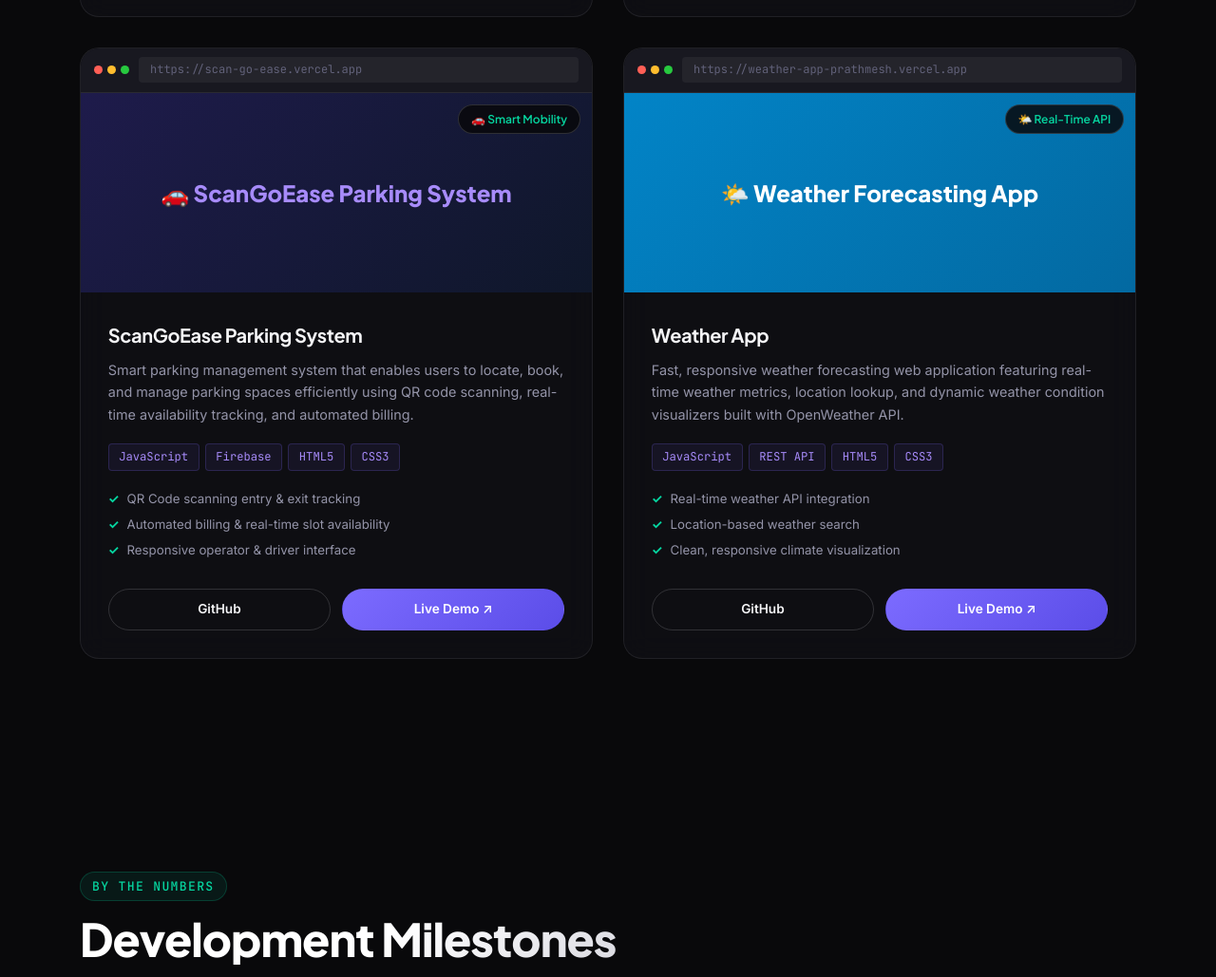
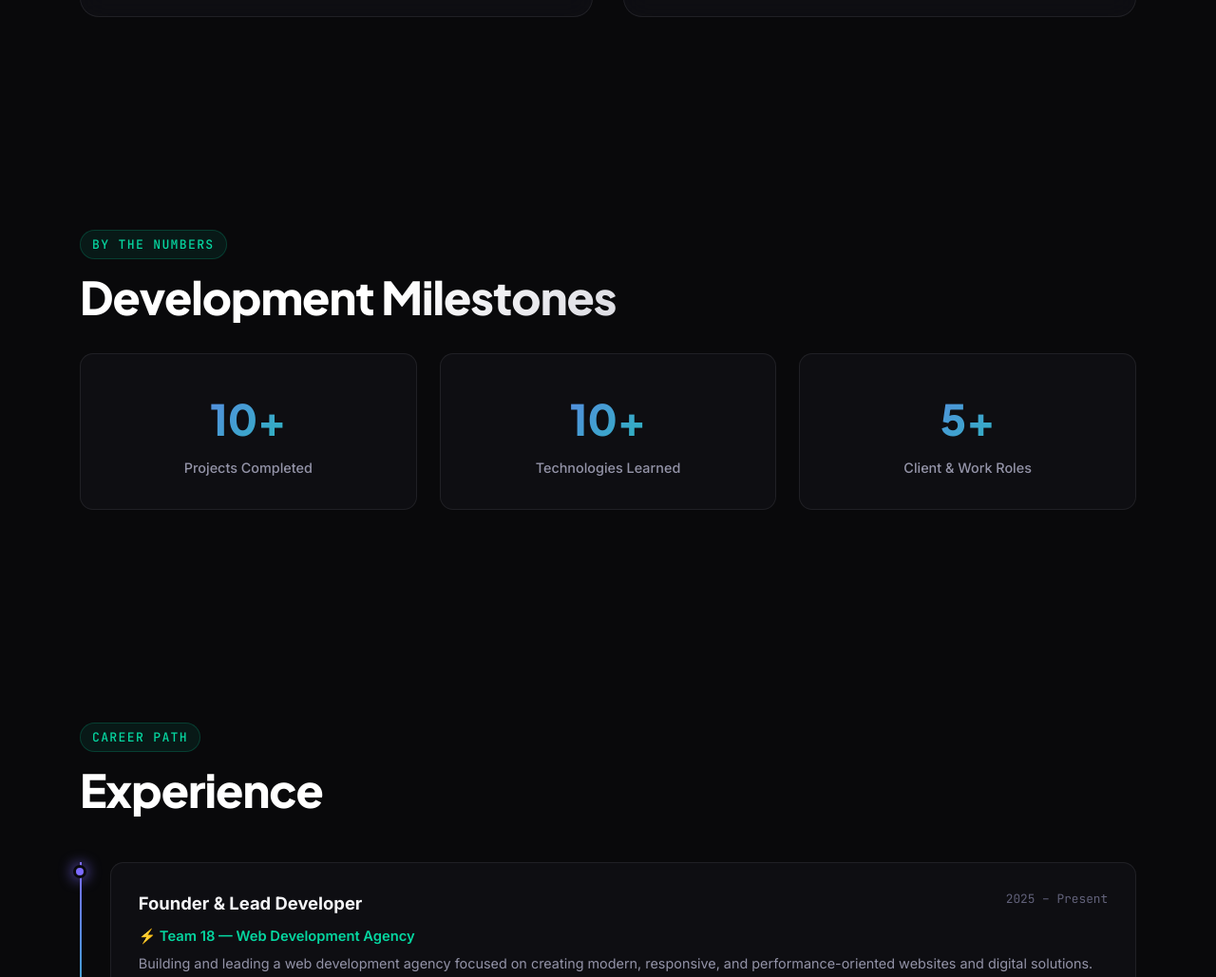
Before and after one commit to Prathmesh1819/my-portfolio, a plain HTML site: page index.html in a window 1280 px wide. Shown: the part 4090-5119 px from the top of the page at 95% size. Drawn offline with Linux system fonts and the light colour scheme.

Commit message:
refactor: final portfolio audit - remove old projects/experience, update Team 18 and Freelance dates to 2025 - Present

```diff
--- a/index.html
+++ b/index.html
@@ -1849,74 +1849,6 @@
             </div>
           </article>
 
-          <!-- 5. ScanGoEase Parking System -->
-          <article class="project-card reveal">
-            <div class="browser-frame">
-              <div class="dots"><div class="dot dot-red"></div><div class="dot dot-yellow"></div><div class="dot dot-green"></div></div>
-              <div class="browser-address">https://scan-go-ease.vercel.app</div>
-            </div>
-            <div class="project-thumb" style="background: linear-gradient(135deg, #1e1b4b, #0f172a); display: flex; align-items: center; justify-content: center; color: #a78bfa; font-family: var(--font-title); font-size: 1.5rem; font-weight: 800;">
-              🚗 ScanGoEase Parking System
-              <span class="project-badge-tag">🚗 Smart Mobility</span>
-            </div>
-            <div class="project-content">
-              <h3 class="project-title">ScanGoEase Parking System</h3>
-              <p class="project-desc">Smart parking management system that enables users to locate, book, and manage parking spaces efficiently using QR code scanning, real-time availability tracking, and automated billing.</p>
-
-              <div class="project-tech-stack">
-                <span class="tech-pill">JavaScript</span>
-                <span class="tech-pill">Firebase</span>
-                <span class="tech-pill">HTML5</span>
-                <span class="tech-pill">CSS3</span>
-              </div>
-
-              <ul class="project-highlights">
-                <li>QR Code scanning entry & exit tracking</li>
-                <li>Automated billing & real-time slot availability</li>
-                <li>Responsive operator & driver interface</li>
-              </ul>
-
-              <div class="project-actions">
-                <a href="https://github.com/Prathmesh1819/ScanGoEase-Parking-System" target="_blank" class="project-btn">GitHub</a>
-                <a href="https://scan-go-ease.vercel.app/" target="_blank" class="project-btn primary">Live Demo ↗</a>
-              </div>
-            </div>
-          </article>
-
-          <!-- 6. Weather App -->
-          <article class="project-card reveal">
-            <div class="browser-frame">
-              <div class="dots"><div class="dot dot-red"></div><div class="dot dot-yellow"></div><div class="dot dot-green"></div></div>
-              <div class="browser-address">https://weather-app-prathmesh.vercel.app</div>
-            </div>
-            <div class="project-thumb" style="background: linear-gradient(135deg, #0284c7, #0369a1); display: flex; align-items: center; justify-content: center; color: #ffffff; font-family: var(--font-title); font-size: 1.5rem; font-weight: 800;">
-              🌤️ Weather Forecasting App
-              <span class="project-badge-tag">🌤️ Real-Time API</span>
-            </div>
-            <div class="project-content">
-              <h3 class="project-title">Weather App</h3>
-              <p class="project-desc">Fast, responsive weather forecasting web application featuring real-time weather metrics, location lookup, and dynamic weather condition visualizers built with OpenWeather API.</p>
-
-              <div class="project-tech-stack">
-                <span class="tech-pill">JavaScript</span>
-                <span class="tech-pill">REST API</span>
-                <span class="tech-pill">HTML5</span>
-                <span class="tech-pill">CSS3</span>
-              </div>
-
-              <ul class="project-highlights">
-                <li>Real-time weather API integration</li>
-                <li>Location-based weather search</li>
-                <li>Clean, responsive climate visualization</li>
-              </ul>
-
-              <div class="project-actions">
-                <a href="https://github.com/Prathmesh1819" target="_blank" class="project-btn">GitHub</a>
-                <a href="https://my-portfolio-nu-tan-01x8mhlskp.vercel.app/" target="_blank" class="project-btn primary">Live Demo ↗</a>
-              </div>
-            </div>
-          </article>
-
         </div>
       </div>
     </section>
@@ -1958,7 +1890,7 @@
             <div class="timeline-card">
               <div class="timeline-header">
                 <div class="timeline-role">Founder & Lead Developer</div>
-                <div class="timeline-period">2024 – Present</div>
+                <div class="timeline-period">2025 – Present</div>
               </div>
               <div class="timeline-company">⚡ Team 18 — Web Development Agency</div>
               <p class="timeline-desc">
@@ -1978,39 +1910,11 @@
             <div class="timeline-card">
               <div class="timeline-header">
                 <div class="timeline-role">Freelance Web Developer</div>
-                <div class="timeline-period">2024 – Present</div>
+                <div class="timeline-period">2025 – Present</div>
               </div>
               <div class="timeline-company">🚀 Independent Client Projects</div>
               <p class="timeline-desc">
                 Developing custom responsive websites, client portfolio platforms, and web solutions. Delivering clean, maintainable code, brand-focused UI/UX, and high-performance deployments.
-              </p>
-            </div>
-          </div>
-
-          <div class="timeline-item reveal">
-            <div class="timeline-dot"></div>
-            <div class="timeline-card">
-              <div class="timeline-header">
-                <div class="timeline-role">Food Counter Associate</div>
-                <div class="timeline-period">Sep 2025 – Dec 2025</div>
-              </div>
-              <div class="timeline-company">🎬 City Pride Cinemas, Kothrud</div>
-              <p class="timeline-desc">
-                Managed customer orders and billing operations accurately in high-volume environments, demonstrating strong communication, teamwork, and problem-solving skills.
-              </p>
-            </div>
-          </div>
-
-          <div class="timeline-item reveal">
-            <div class="timeline-dot"></div>
-            <div class="timeline-card">
-              <div class="timeline-header">
-                <div class="timeline-role">Billing & Sales Assistant</div>
-                <div class="timeline-period">May 2025 – Aug 2025</div>
-              </div>
-              <div class="timeline-company">📦 ABC Stationers</div>
-              <p class="timeline-desc">
-                Handled customer billing transactions, inventory records, and sales operations while providing excellent service.
               </p>
             </div>
           </div>
```
Also changed, not shown: 1 other file.
